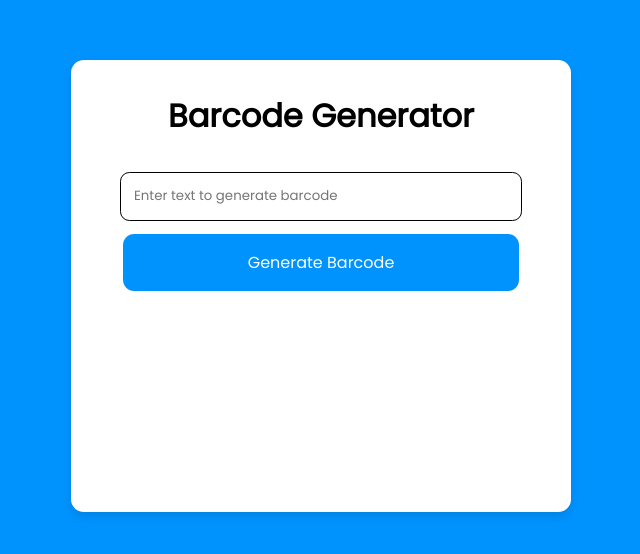
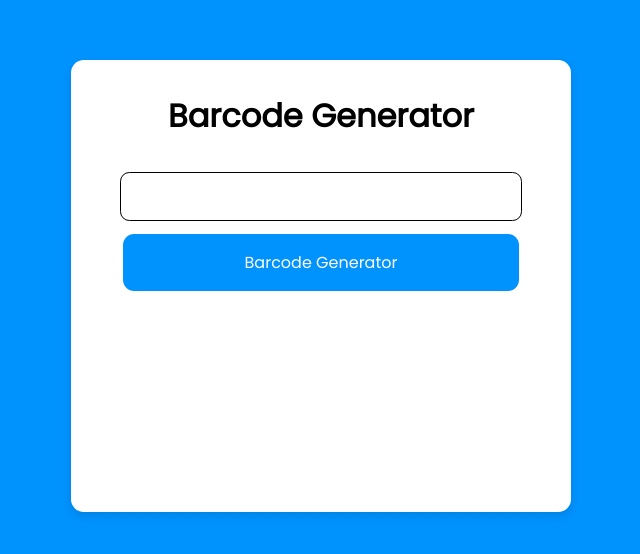
Before and after one commit to ansh3108/barcode-generator, a plain HTML site: page index.html in a window 1280 px wide. Shown: the part 114-668 px from the top of the page, without its empty margins (319-959 px from the left). Drawn offline with Linux system fonts and the light colour scheme.

Commit message:
Update index.html

```diff
--- a/index.html
+++ b/index.html
@@ -3,8 +3,11 @@
   <head>
     <meta name="viewport" content="width=device-width, initial-scale=1.0" />
     <title>Barcode Generator</title>
-    <!-- Google Fonts -->
-    <link href="https://fonts.googleapis.com/css2?family=Poppins&display=swap" rel="stylesheet" />
+    <!-- Google Fonts-->
+    <link
+      href="https://fonts.googleapis.com/css2?family=Poppins&display=swap"
+      rel="stylesheet"
+    />
     <!-- Barcode CDN -->
     <script src="https://cdnjs.cloudflare.com/ajax/libs/jsbarcode/3.11.6/JsBarcode.all.min.js"></script>
     <!-- Stylesheet -->
@@ -13,8 +16,8 @@
   <body>
     <div class="container">
       <h1>Barcode Generator</h1>
-      <input type="text" id="input" placeholder="Enter text to generate barcode" />
-      <button id="btn-barcode-generator">Generate Barcode</button>
+      <input type="text" id="input" />
+      <button id="btn-barcode-generator">Barcode Generator</button>
       <svg id="barcode"></svg>
     </div>
     <script src="script.js"></script>
```
